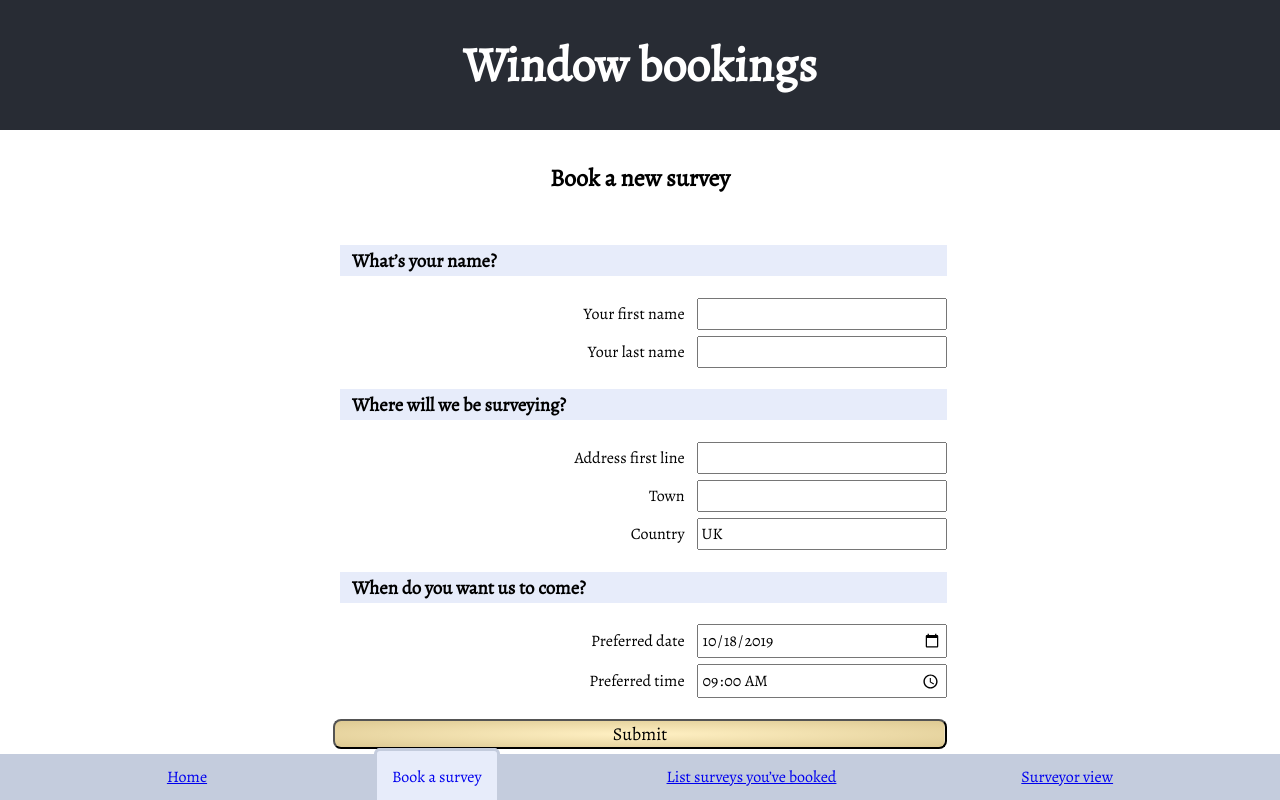
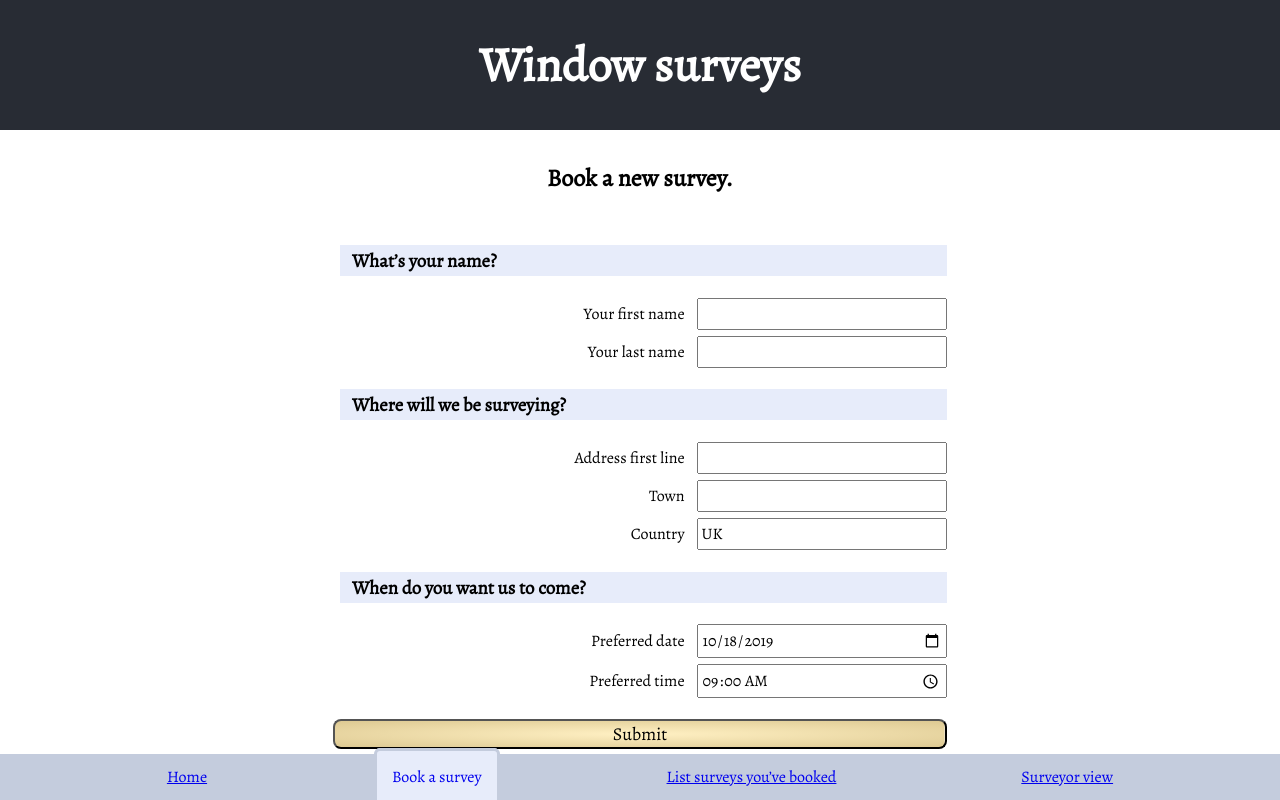
Before and after one commit to DuncanRitchie2/window-bookings, a React (Create React App) app in the folder client/: page /book in a window 1280 px wide. Built offline with nearby package versions, Linux system fonts and the light colour scheme.

Commit message:
Customer name comes into Home & Book

```diff
--- a/client/src/App.js
+++ b/client/src/App.js
@@ -46,7 +46,7 @@ class App extends Component {
             <div className="App">
                 <Router>
                     <header className="App-header">
-                        <h1>Window bookings</h1>
+                        <h1>Window surveys</h1>
                     </header>
 
                     <main>
--- a/client/src/components/Book/Book.jsx
+++ b/client/src/components/Book/Book.jsx
@@ -6,8 +6,8 @@ class Book extends Component {
         super(props)
         this.state = {
             inputValues: {
-                firstName: "",
-                lastName: "",
+                firstName: this.props.customer.first_name || "",
+                lastName: this.props.customer.last_name || "",
                 propertyAddress: "",
                 propertyTown: "",
                 propertyCountry: "UK",
@@ -95,7 +95,7 @@ class Book extends Component {
         }
         return (
             <div id="Book">
-                <h2>Book a new survey</h2>
+                <h2>{ this.props.customer.first_name ? <>Thank you for choosing us again, {this.props.customer.first_name} {this.props.customer.last_name}! </> : null } Book a new survey.</h2>
                 <form>
                     <h3>What&rsquo;s your name?</h3>
                     <label htmlFor="firstName">Your first name</label>
--- a/client/src/components/Home/Home.jsx
+++ b/client/src/components/Home/Home.jsx
@@ -16,7 +16,7 @@ class Home extends Component {
     render() {
         return (
             <div id="Home">
-                <h2>Welcome to the window survey bookings system!</h2>
+                <h2>{ this.props.customer.first_name ? <>Hello {this.props.customer.first_name} {this.props.customer.last_name}! </> : null } Welcome to the window survey bookings system!</h2>
                 <Link className="book-a-survey-link" to="/book" title="Book a survey">Book a survey</Link>
             </div>
         )
```
